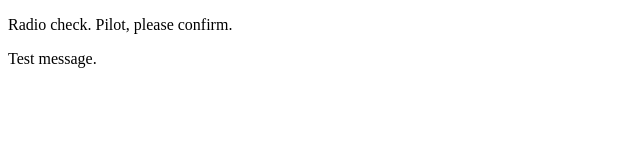
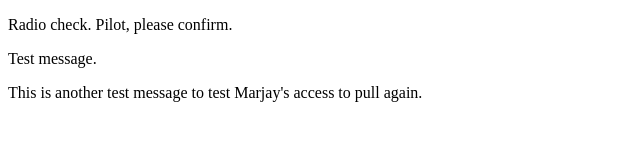
Before and after one commit to redlionshield314/communication-log, a plain HTML site: page index.html in a window 1280 px wide. Shown: the whole page, without its empty margins (0-640 px from the left). Drawn offline with Linux system fonts and the light colour scheme.

Commit message:
Added another message

```diff
--- a/index.html
+++ b/index.html
@@ -3,5 +3,6 @@
    <body>
       <p>Radio check. Pilot, please confirm.</p>
       <p>Test message.</p>
+      <p> This is another test message to test Marjay's access to pull again.</p>
    </body>
 </html>
```
